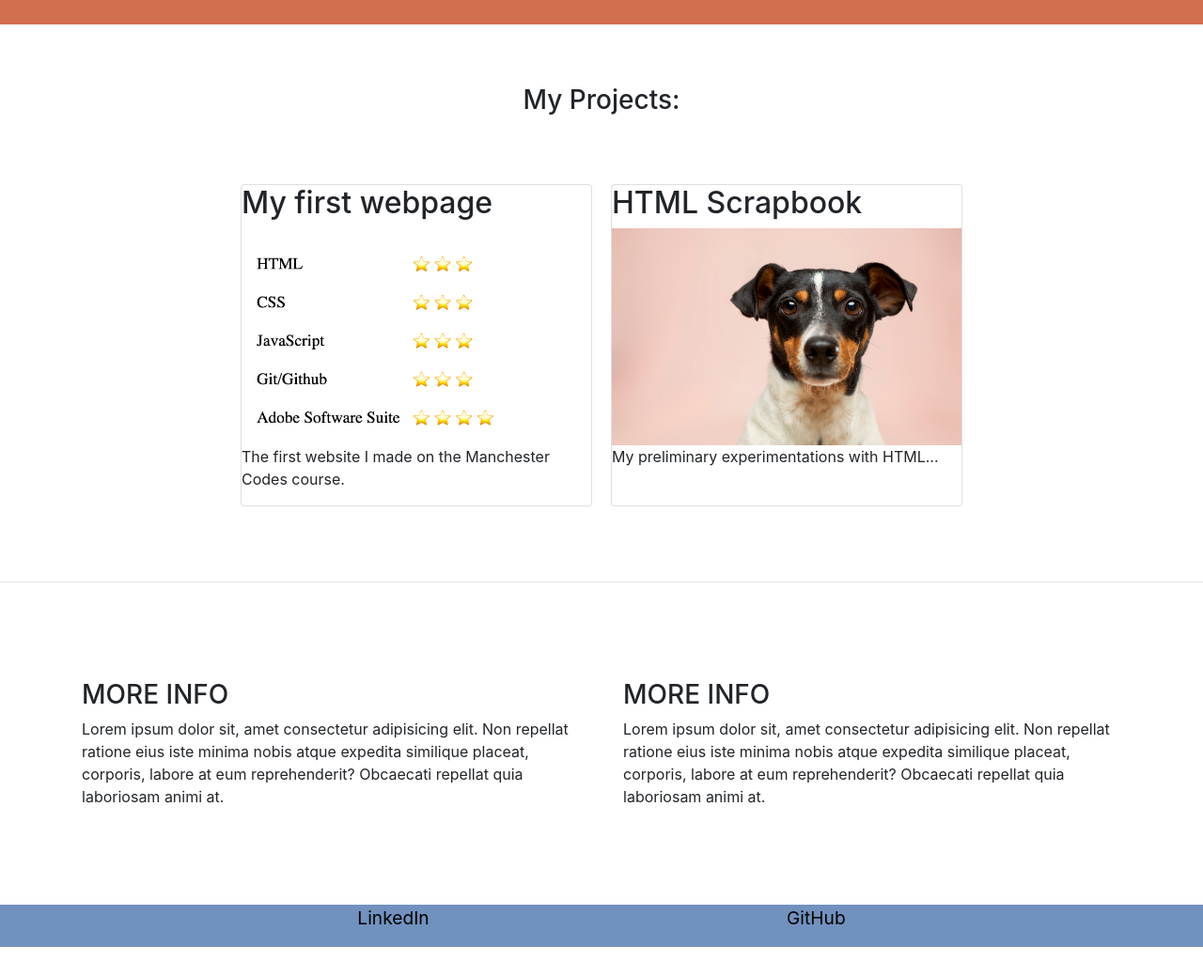
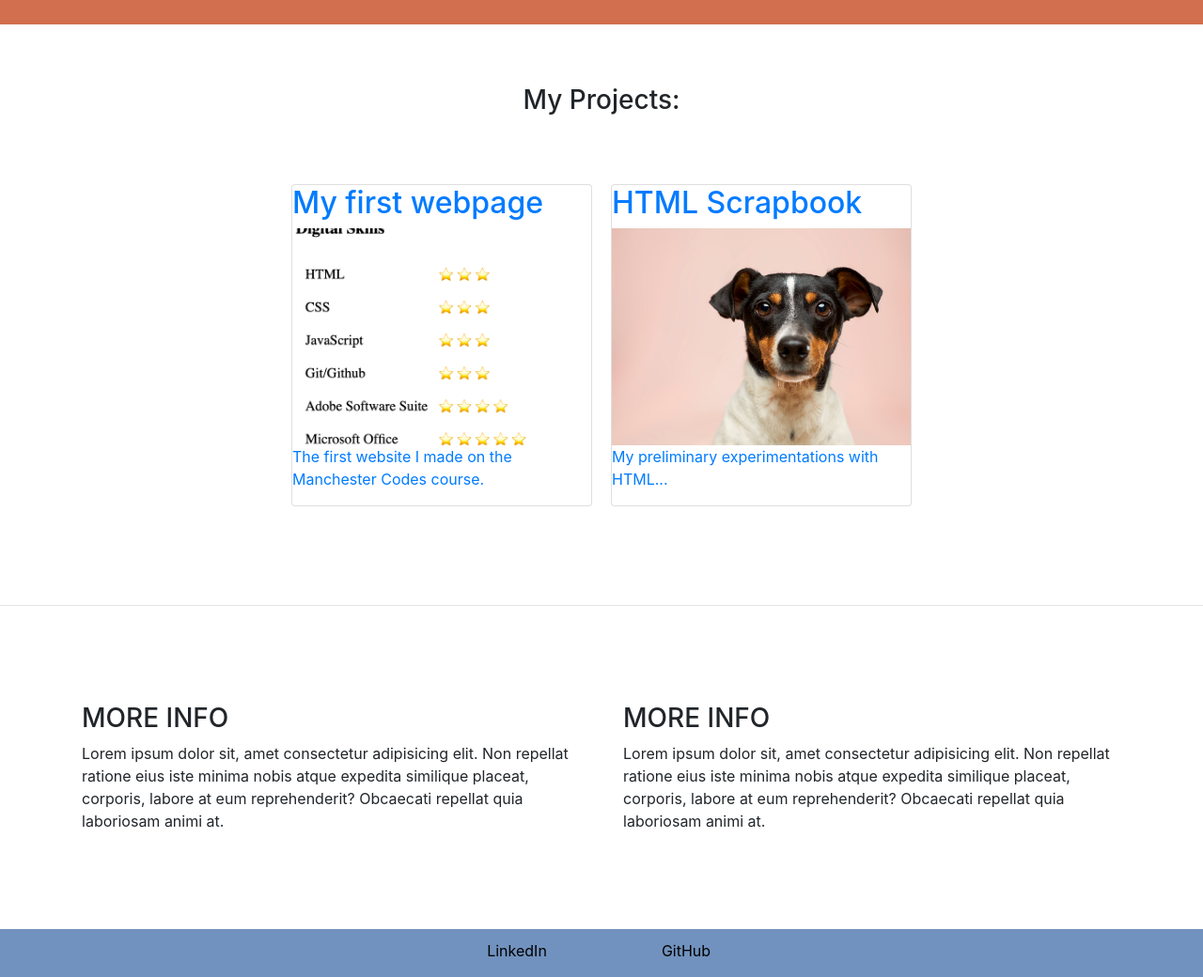
Before and after one commit to HalFulcher/website-css, a plain HTML site: page index.html in a window 1280 px wide. Shown: the part 780-1820 px from the top of the page at 94% size. Before the commit the page ends 1788 px from the top, so only its background shows below. Drawn offline with nearby package versions, Linux system fonts and the light colour scheme; a web font is replaced by a local one.

Commit message:
Updated links, fairly happy

```diff
--- a/index.html
+++ b/index.html
@@ -70,8 +70,10 @@
 <h3 class = "my-projects-title">My Projects:</h3>
 </div>
 
+
 <div class="cards">
   <article class="card">
+    <a href="https://halfulcher.github.io/my-portfolio/">
       <header>
           <h2>My first webpage</h2>
       </header>
@@ -79,10 +81,11 @@
       <div class="content">
           <p> The first website I made on the Manchester Codes course.</p>
       </div>
-
+    </a>
   </article>
 
    <article class="card">
+     <a href="https://halfulcher.github.io/html-scrapbook/">
       <header>
           <h2>HTML Scrapbook</h2>
       </header>
@@ -90,12 +93,12 @@
       <div class="content">
           <p>My preliminary experimentations with HTML...</p>
       </div>
+    </a>
   </article>
 
 
-  </article>
+
 </div>
-
 
 <hr>
 
@@ -116,9 +119,12 @@
 </body>
 <footer class ="footer">
 
-<p class ="footer-item">LinkedIn</p>
-<p  class ="footer-item">GitHub</p>
+  <a href = "https://uk.linkedin.com/in/hallam-fulcher-8408b4145">
+<p class = "footer-item">LinkedIn</p></a>
+<a href = "https://github.com/HalFulcher/">
+<p  class ="footer-item">GitHub</p></a>
 
 </footer>
 
+
 </html>
--- a/style.css
+++ b/style.css
@@ -1,6 +1,6 @@
 
 
-@media only screen and (max-width: 700px) {
+@media only screen and (max-width: 600px) {
    .container-2, .container-3 {
 
     display: block;
@@ -8,6 +8,8 @@
   align-content: center;
   justify-content: center;
   }
+
+
 
 }
 
@@ -107,13 +109,17 @@ h1 {
 
 
 .footer {
-  display: flex;
+  display: grid;
   background-color: #7192BE;
-  justify-content: space-evenly;
+  grid-template-columns: repeat(auto-fit, 10rem);
+  justify-content: center;
+  grid-gap: 20px;
 }
 
 .footer-item {
   color: black;
+  padding: 7% 0 0 0;
+  text-align: center;
 }
 
 
@@ -148,15 +154,11 @@ h1 {
 }
 
 
-footer {
-  font-size: 1.2em !important;
-}
-
 
 .my-projects-title {
 display: flex;
 justify-content: center;
-padding: 5% 0 0 0;
+padding: 5% 0 5% 0;
 }
 
 
@@ -165,11 +167,15 @@ padding: 5% 0 0 0;
 
 .cards {
   display: grid;
-  grid-template-columns: 1fr 1fr;
+  grid-template-columns: repeat(auto-fit, 20rem);
+  justify-content: center;
   grid-gap: 20px;
-  padding: 5% 20% 5% 20%;
+  padding: 0 0 7% 0;
 
 }
+
+
+
 
 
 .card {
```
Also changed, not shown: about.html (+1 -2 lines).
